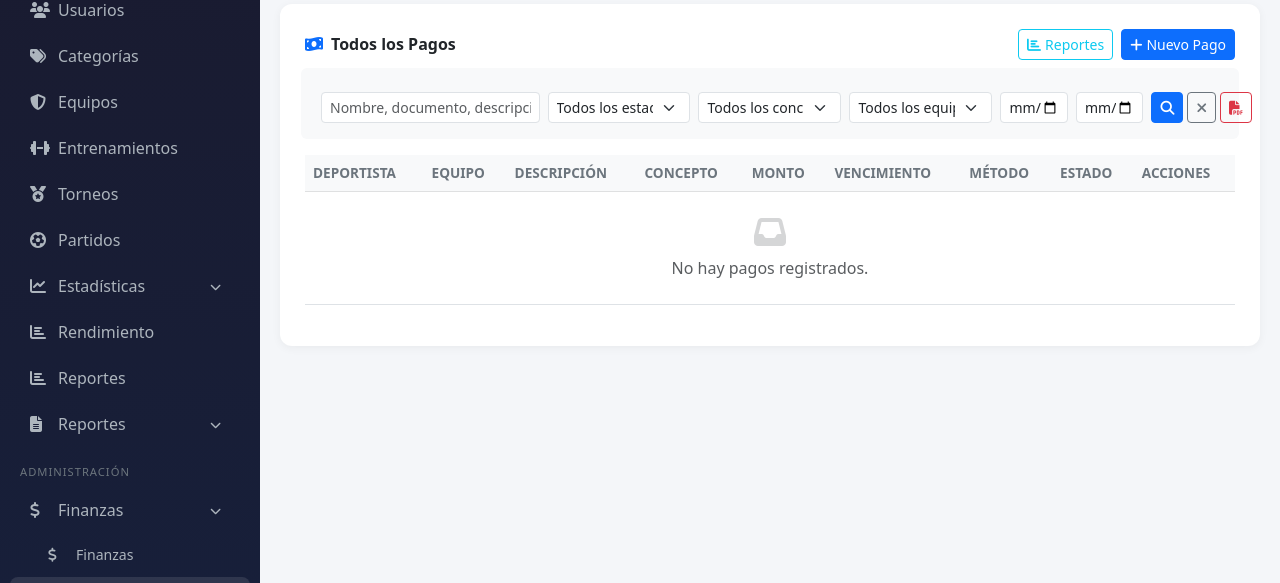
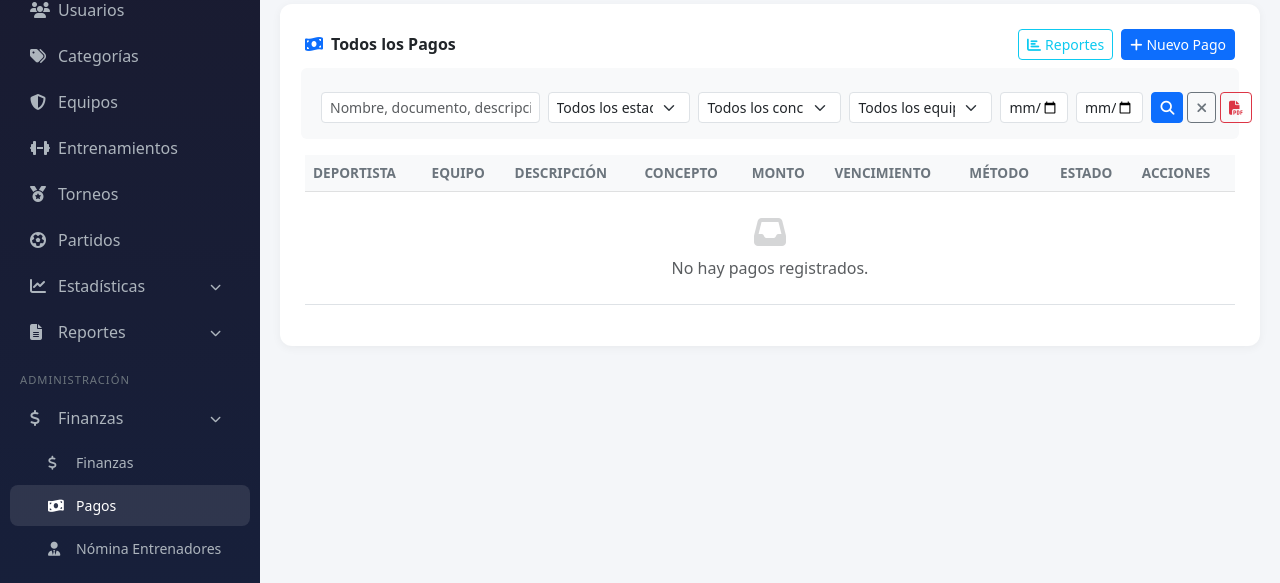
Before and after one commit to jfalla-bit/SportByMe, a Django app: page /panel/pagos/ in a window 1280 px wide. Shown: the part 217-800 px from the top of the page. Run offline with Django 5.2, Linux system fonts and the light colour scheme; the visitor is signed in with stand-in values (Sample User, id 1); data comes from the database, SQL or seed files in the repository; data that the repository does not hold is empty.

Commit message:
correccion de actualizaciones

```diff
--- a/templates/panel/base_panel.html
+++ b/templates/panel/base_panel.html
@@ -126,13 +126,6 @@
             </a>
         </div>
 
-        <a href="/panel/reportes/rendimiento/" class="nav-link {% block nav_rendimiento %}{% endblock %}">
-            <i class="fas fa-chart-bar me-2"></i>Rendimiento
-        </a>
-        <a href="/panel/reportes/pagos/" class="nav-link {% block nav_reportes %}{% endblock %}">
-            <i class="fas fa-chart-bar me-2"></i>Reportes
-        </a>
-
         <!-- Reportes desplegable -->
         <a href="#submenu-reportes" data-bs-toggle="collapse" class="nav-link d-flex justify-content-between align-items-center"
            aria-expanded="{% block nav_reportes_open %}false{% endblock %}">
```
